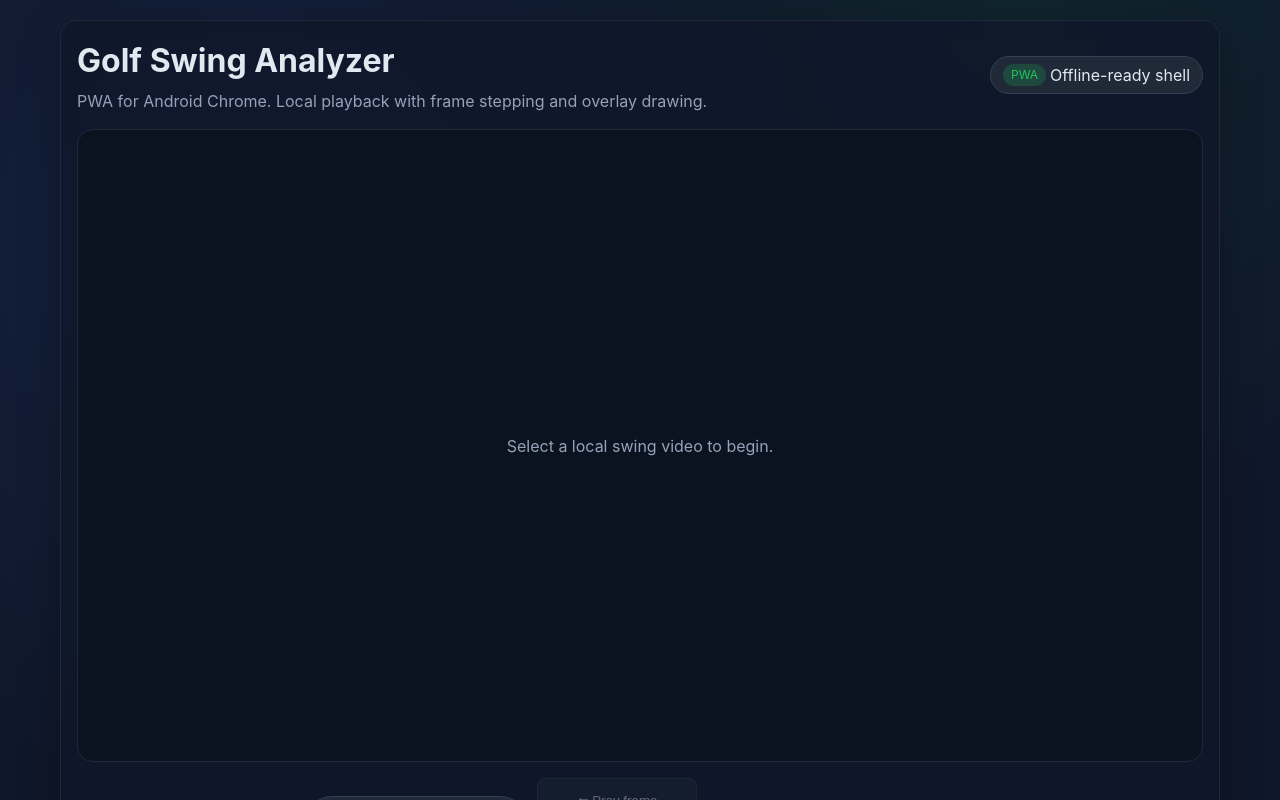
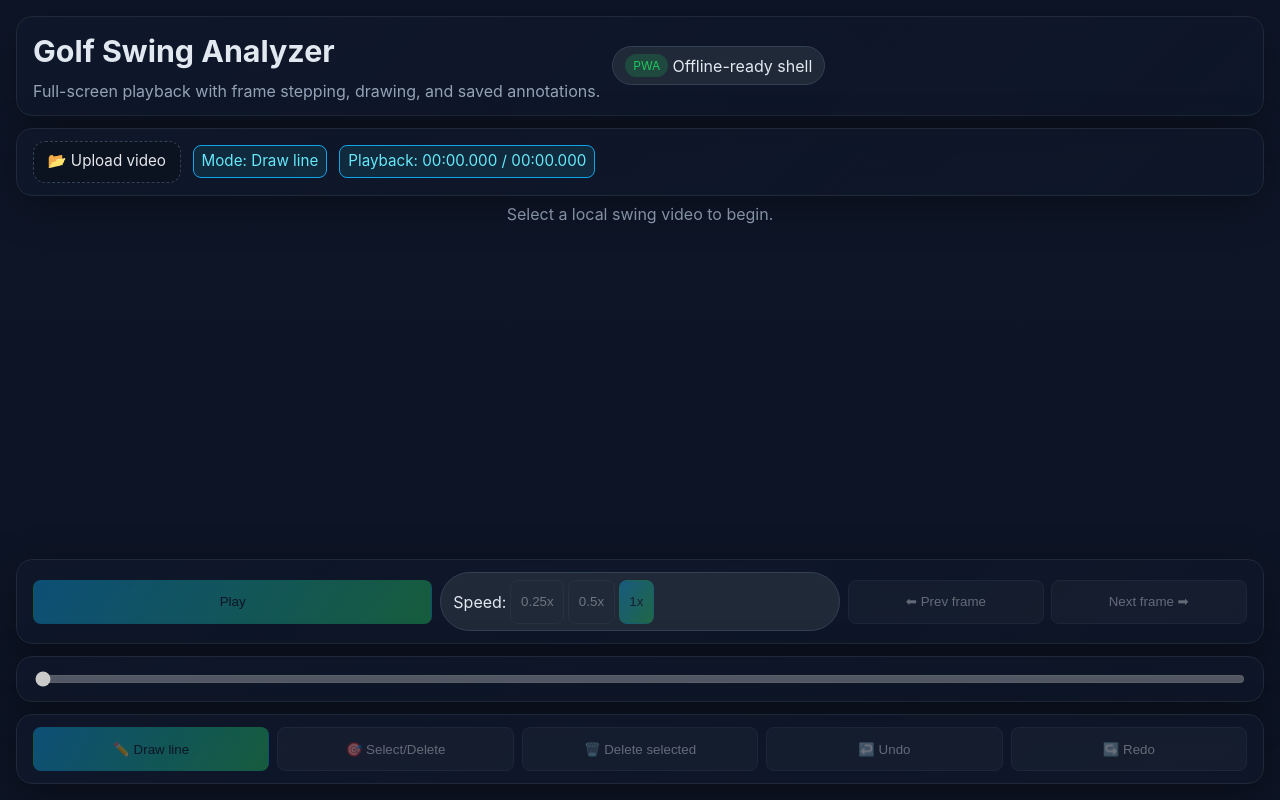
Before and after one commit to matsuatsu/pwa-movie-viewer, a React (Vite) app: page / in a window 1280 px wide. Shown: the top 800 px of the page. Built offline with nearby package versions, Linux system fonts and the light colour scheme.

Commit message:
Implement fullscreen overlay video layout

```diff
--- a/src/App.tsx
+++ b/src/App.tsx
@@ -60,6 +60,22 @@ function App() {
   const [redoStack, setRedoStack] = useState<DrawingAction[]>([]);
 
   useCanvasSize(containerRef, canvasRef);
+
+  useEffect(() => {
+    const updateViewportHeight = () => {
+      const viewportHeight = window.visualViewport?.height ?? window.innerHeight;
+      document.documentElement.style.setProperty('--viewport-height', `${viewportHeight}px`);
+    };
+
+    updateViewportHeight();
+    window.addEventListener('resize', updateViewportHeight);
+    window.visualViewport?.addEventListener('resize', updateViewportHeight);
+
+    return () => {
+      window.removeEventListener('resize', updateViewportHeight);
+      window.visualViewport?.removeEventListener('resize', updateViewportHeight);
+    };
+  }, []);
 
   const videoKey = useMemo(
     () => (videoFile ? `${videoFile.name}:${videoFile.size}:${videoFile.lastModified}` : null),
@@ -296,36 +312,58 @@ function App() {
   };
 
   return (
-    <div className="panel app-shell">
-      <header className="hero-header">
+    <div className="app-shell">
+      <div
+        className="video-shell"
+        ref={containerRef}
+        onPointerDown={handlePointerDown}
+        onPointerMove={handlePointerMove}
+        onPointerUp={handlePointerUp}
+      >
+        {videoUrl ? (
+          <video
+            ref={videoRef}
+            src={videoUrl}
+            controls={false}
+            playsInline
+            disablePictureInPicture
+            controlsList="nodownload noremoteplayback nofullscreen"
+            aria-label="Swing video"
+          />
+        ) : (
+          <div className="empty-state">
+            <p>Select a local swing video to begin.</p>
+            <p className="hint">Tap the Upload button to load a file for analysis.</p>
+          </div>
+        )}
+        <canvas className="overlay" ref={canvasRef} />
+
+        <div className="overlay-layer overlay-top">
+          <div className="glass-row">
             <div>
               <h1 className="title">Golf Swing Analyzer</h1>
               <p className="subtitle">
-            PWA for Android Chrome. Local playback with frame stepping and overlay drawing.
+                Full-screen playback with frame stepping, drawing, and saved annotations.
               </p>
             </div>
             <div className="pill">
               <span className="tag">PWA</span>
               Offline-ready shell
             </div>
-      </header>
-
-      <div className="video-shell" ref={containerRef} onPointerDown={handlePointerDown} onPointerMove={handlePointerMove} onPointerUp={handlePointerUp}>
-        {videoUrl ? (
-          <video ref={videoRef} src={videoUrl} controls style={{ width: '100%', height: '100%' }} />
-        ) : (
-          <div style={{ color: '#94a3b8', display: 'grid', placeItems: 'center', height: '100%', textAlign: 'center' }}>
-            <p>Select a local swing video to begin.</p>
           </div>
-        )}
-        <canvas className="overlay" ref={canvasRef} />
+          <div className="glass-row status-bar">
+            <label className="file-label">
+              📂 Upload video
+              <input type="file" accept="video/*" onChange={onFileChange} />
+            </label>
+            <span className="chip">Mode: {mode === 'draw' ? 'Draw line' : 'Select/Delete'}</span>
+            <span className="chip">Playback: {formattedTime(currentTime)} / {formattedTime(duration || 0)}</span>
+            {videoFile && <span className="chip file-chip">{videoFile.name}</span>}
+          </div>
         </div>
 
-      <div className="toolbar">
-        <label className="file-label">
-          📂 Choose video
-          <input type="file" accept="video/*" onChange={onFileChange} />
-        </label>
+        <div className="overlay-layer overlay-bottom">
+          <div className="glass-row toolbar">
             <button className="primary" onClick={handlePlayPause} disabled={!videoUrl}>
               {isPlaying ? 'Pause' : 'Play'}
             </button>
@@ -352,13 +390,7 @@ function App() {
             </div>
           </div>
 
-      <div className="panel" style={{ display: 'flex', flexDirection: 'column', gap: '0.75rem' }}>
-        <div className="status-bar">
-          <span className="chip">Mode: {mode === 'draw' ? 'Draw line' : 'Select/Delete'}</span>
-          <span className="chip">Playback: {formattedTime(currentTime)} / {formattedTime(duration || 0)}</span>
-          {videoFile && <span className="chip file-chip">{videoFile.name}</span>}
-        </div>
-
+          <div className="glass-row seek-row">
             <input
               className="seek"
               type="range"
@@ -369,8 +401,9 @@ function App() {
               onChange={(e) => handleSeek(Number(e.target.value))}
               disabled={!videoUrl}
             />
+          </div>
 
-        <div className="controls">
+          <div className="glass-row controls">
             <button onClick={() => setMode('draw')} disabled={!videoUrl} className={mode === 'draw' ? 'active' : ''}>
               ✏️ Draw line
             </button>
@@ -388,16 +421,6 @@ function App() {
             </button>
           </div>
         </div>
-
-      <div className="panel" style={{ fontSize: '0.95rem', color: '#cbd5e1' }}>
-        <p style={{ marginTop: 0 }}>
-          • Frame stepping uses the smallest supported seek window (requestVideoFrameCallback when available) to reach the next
-          decoded frame.
-        </p>
-        <p>
-          • Draw lines directly on the overlay; they scale with the video area and are stored locally per video using a
-          filename/size/timestamp identifier.
-        </p>
       </div>
     </div>
   );
--- a/src/index.css
+++ b/src/index.css
@@ -4,15 +4,21 @@
   font-weight: 400;
   color: #e2e8f0;
   background-color: #0f172a;
+  --viewport-height: 100vh;
 }
 
 * {
   box-sizing: border-box;
 }
 
+html,
+body {
+  height: 100%;
+}
+
 body {
   margin: 0;
-  min-height: 100vh;
+  min-height: 100%;
   background: radial-gradient(circle at 20% 20%, rgba(59, 130, 246, 0.1), transparent 40%),
     radial-gradient(circle at 80% 0%, rgba(34, 197, 94, 0.08), transparent 35%),
     #0f172a;
@@ -23,9 +29,11 @@ a {
 }
 
 #root {
-  max-width: 1200px;
-  margin: 0 auto;
-  padding: 1.25rem;
+  min-height: var(--viewport-height, 100vh);
+  height: 100%;
+  width: 100%;
+  max-width: none;
+  padding: 0;
 }
 
 button {
@@ -54,28 +62,93 @@ input[type='range'] {
   width: 100%;
 }
 
-.controls {
-  display: grid;
-  grid-template-columns: repeat(auto-fit, minmax(150px, 1fr));
-  gap: 0.5rem;
+.app-shell {
+  min-height: var(--viewport-height, 100vh);
+  width: 100%;
+  position: relative;
 }
 
-.app-shell {
+.video-shell {
+  position: relative;
+  width: 100%;
+  height: var(--viewport-height, 100vh);
+  background: #0b1220;
+  overflow: hidden;
+  touch-action: none;
+}
+
+video {
+  position: absolute;
+  inset: 0;
+  width: 100%;
+  height: 100%;
+  object-fit: contain;
+  background: black;
+  pointer-events: none;
+}
+
+canvas.overlay {
+  position: absolute;
+  inset: 0;
+  pointer-events: none;
+  width: 100%;
+  height: 100%;
+}
+
+.empty-state {
+  position: absolute;
+  inset: 0;
+  display: grid;
+  place-items: center;
+  text-align: center;
+  color: #94a3b8;
+  padding: 1rem;
+  background: linear-gradient(180deg, rgba(15, 23, 42, 0.7), rgba(15, 23, 42, 0.4));
+}
+
+.empty-state .hint {
+  margin-top: -0.25rem;
+  color: #cbd5e1;
+  font-size: 0.95rem;
+}
+
+.overlay-layer {
+  position: absolute;
+  left: 0;
+  right: 0;
   display: flex;
   flex-direction: column;
-  gap: 1rem;
+  gap: 0.75rem;
+  padding: 1rem;
+  z-index: 2;
+  pointer-events: none;
 }
 
-.hero-header {
+.overlay-top {
+  top: 0;
+}
+
+.overlay-bottom {
+  bottom: 0;
+}
+
+.glass-row {
   display: flex;
-  justify-content: space-between;
   gap: 0.75rem;
+  flex-wrap: wrap;
   align-items: center;
+  background: linear-gradient(135deg, rgba(15, 23, 42, 0.9), rgba(15, 23, 42, 0.7));
+  border: 1px solid #1f2937;
+  border-radius: 1rem;
+  padding: 0.75rem 1rem;
+  box-shadow: 0 10px 40px rgba(0, 0, 0, 0.35);
+  backdrop-filter: blur(12px);
+  pointer-events: auto;
 }
 
 .title {
   margin: 0;
-  font-size: clamp(1.5rem, 3vw, 2rem);
+  font-size: clamp(1.4rem, 3vw, 1.9rem);
 }
 
 .subtitle {
@@ -113,50 +186,12 @@ input[type='range'] {
   color: #22c55e;
 }
 
-.panel {
-  background: rgba(15, 23, 42, 0.8);
-  border: 1px solid #1f2937;
-  border-radius: 1rem;
-  padding: 1rem;
-  box-shadow: 0 10px 40px rgba(0, 0, 0, 0.25);
-  backdrop-filter: blur(8px);
-}
-
-.section-title {
-  margin: 0 0 0.75rem 0;
-  font-size: 1rem;
-  letter-spacing: 0.02em;
-  color: #cbd5e1;
-}
-
-.video-shell {
-  position: relative;
+.toolbar {
+  display: grid;
+  grid-template-columns: repeat(auto-fit, minmax(200px, 1fr));
+  gap: 0.5rem;
+  align-items: center;
   width: 100%;
-  aspect-ratio: 16 / 9;
-  background: #0b1220;
-  border: 1px solid #1f2937;
-  border-radius: 1rem;
-  overflow: hidden;
-}
-
-video {
-  width: 100%;
-  height: 100%;
-  object-fit: contain;
-  background: black;
-}
-
-canvas.overlay {
-  position: absolute;
-  inset: 0;
-  pointer-events: none;
-}
-
-.toolbar {
-  display: flex;
-  gap: 0.5rem;
-  flex-wrap: wrap;
-  align-items: center;
 }
 
 .stepper {
@@ -213,38 +248,28 @@ input[type='file'] {
   accent-color: #22c55e;
 }
 
+.controls {
+  display: grid;
+  grid-template-columns: repeat(auto-fit, minmax(150px, 1fr));
+  gap: 0.5rem;
+  width: 100%;
+}
+
+.seek-row {
+  width: 100%;
+}
+
 @media (max-width: 768px) {
   #root {
-    padding: 1rem;
+    padding: 0;
   }
 
-  .app-shell {
-    gap: 0.75rem;
-  }
-
-  .hero-header {
-    flex-direction: column;
+  .glass-row {
     align-items: flex-start;
-    text-align: left;
   }
 
   .toolbar {
-    flex-direction: column;
-    align-items: stretch;
-  }
-
-  .toolbar > * {
-    width: 100%;
-    justify-content: center;
-  }
-
-  .pill {
-    width: 100%;
-    justify-content: center;
-  }
-
-  .stepper {
-    width: 100%;
+    grid-template-columns: 1fr;
   }
 
   .controls {
@@ -258,10 +283,6 @@ input[type='file'] {
 }
 
 @media (max-width: 520px) {
-  #root {
-    padding: 0.75rem;
-  }
-
   .controls {
     grid-template-columns: 1fr;
   }
```
Lines whose indentation alone changed are shown as unchanged.
